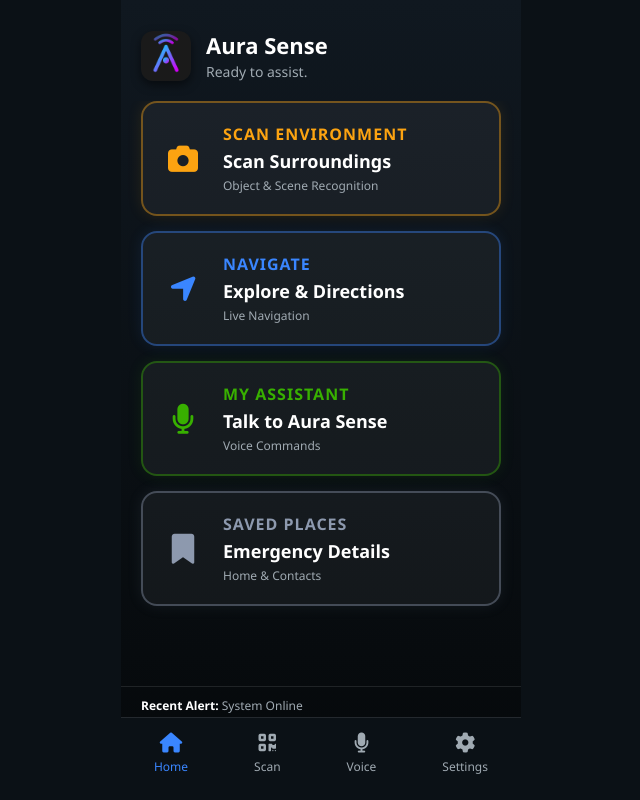
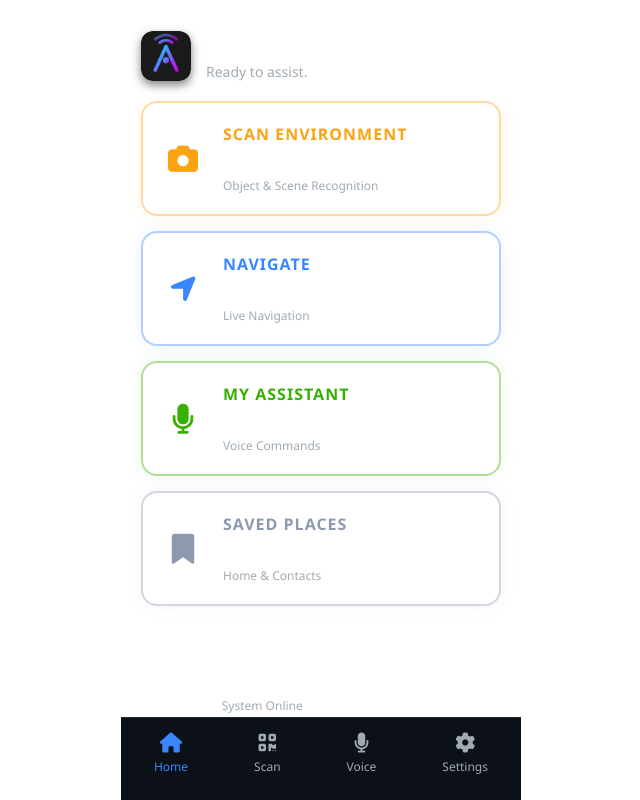
Before and after one commit to Innovative-ang/AuraSense-A-Blind-Person-Assistant, a Flask app: page / in a window 1280 px wide. Shown: the whole page, without its empty margins (319-959 px from the left). Run offline with Flask 3, Linux system fonts and the light colour scheme.

Commit message:
Update index.html

```diff
--- a/templates/index.html
+++ b/templates/index.html
@@ -19,8 +19,12 @@
             --text-sub: #a0aab2;
         }
 
-        body { margin: 0; padding: 0; font-family: 'Segoe UI', sans-serif; background-color: var(--bg-color); color: var(--text-main); display: flex; justify-content: center; height: 100vh; overflow: hidden; }
-        .app-container { width: 100%; max-width: 400px; height: 100%; display: flex; flex-direction: column; position: relative; background: linear-gradient(180deg, #101820 0%, #05080a 100%); }
+        body { margin: 0; padding: 0; font-family: 'Segoe UI', sans-serif; background-color: transparent !important; /* YAHAN CHANGE HAI */
+              color: var(--text-main); display: flex; justify-content: center; height: 100vh; overflow: hidden;
+             }
+        .app-container { width: 100%; max-width: 400px; height: 100%; display: flex; flex-direction: column; position: relative;
+                        background-color: transparent !important; /* YAHAN CHANGE HAI */
+                       }
 
         .header { display: flex; align-items: center; padding: 30px 20px 20px; }
         .app-logo { width: 50px; height: 50px; border-radius: 12px; margin-right: 15px; object-fit: cover; box-shadow: 0 4px 10px rgba(0,0,0,0.5); }
```
